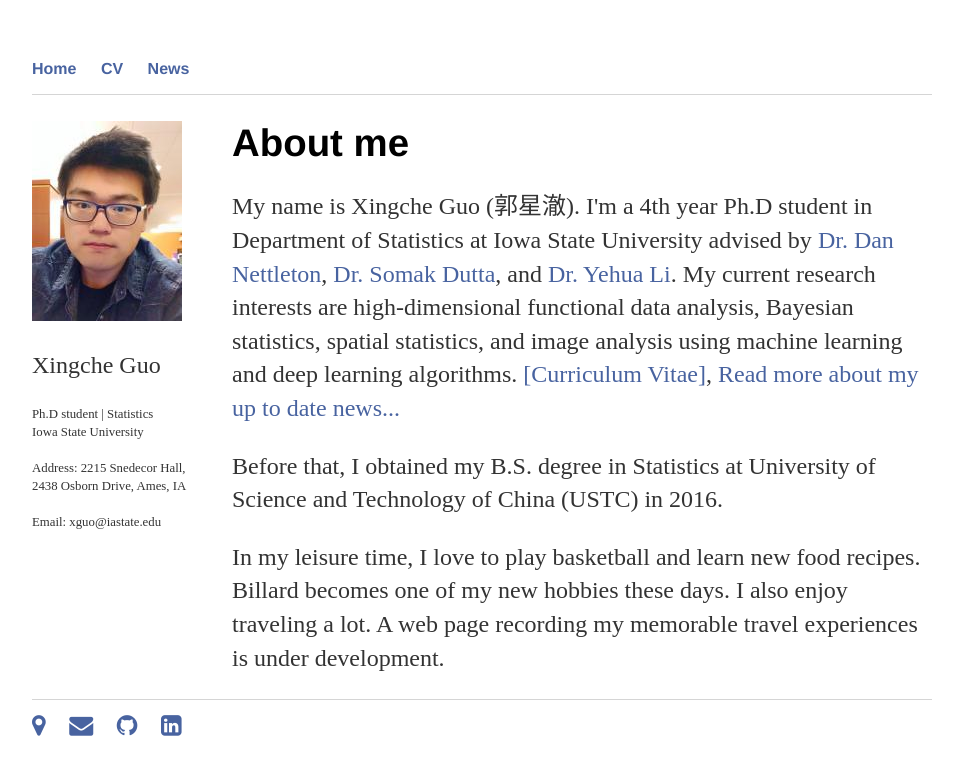
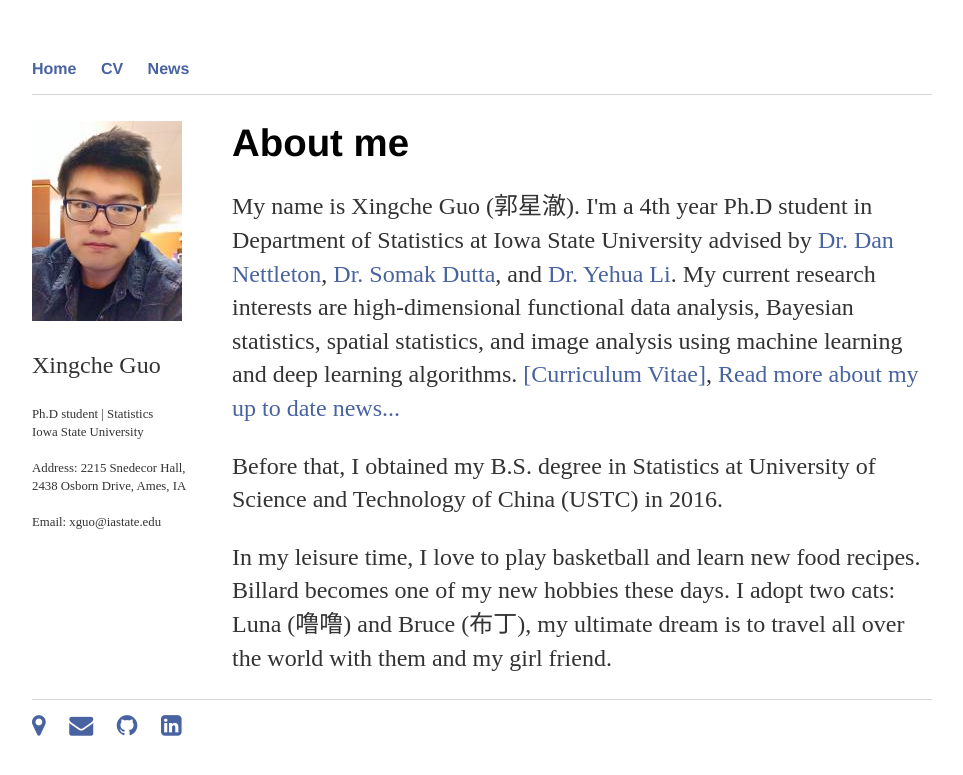
Before and after one commit to xingcheg/xingcheg.github.io, a Jekyll site: the page built from index.html, in a window 1280 px wide. Shown: the top 775 px of the page, without its empty margins (158-1121 px from the left). Built offline with Jekyll 4.4.1, drawn with Linux system fonts in a browser that asks for light colours.

Commit message:
Update index.html

```diff
--- a/index.html
+++ b/index.html
@@ -19,6 +19,7 @@ title: Xingche Guo - Homepage
 
 	<p> In my leisure time, I love to play basketball and learn new food recipes.
 	Billard becomes one of my new hobbies these days.
-	I also enjoy traveling a lot. A web page recording my memorable travel experiences is under development.</p>
+	I adopt two cats: Luna (噜噜) and Bruce (布丁), my ultimate dream is to travel all over the world
+		with them and my girl friend.</p>
 
 </div><!-- /.blurb -->
```
